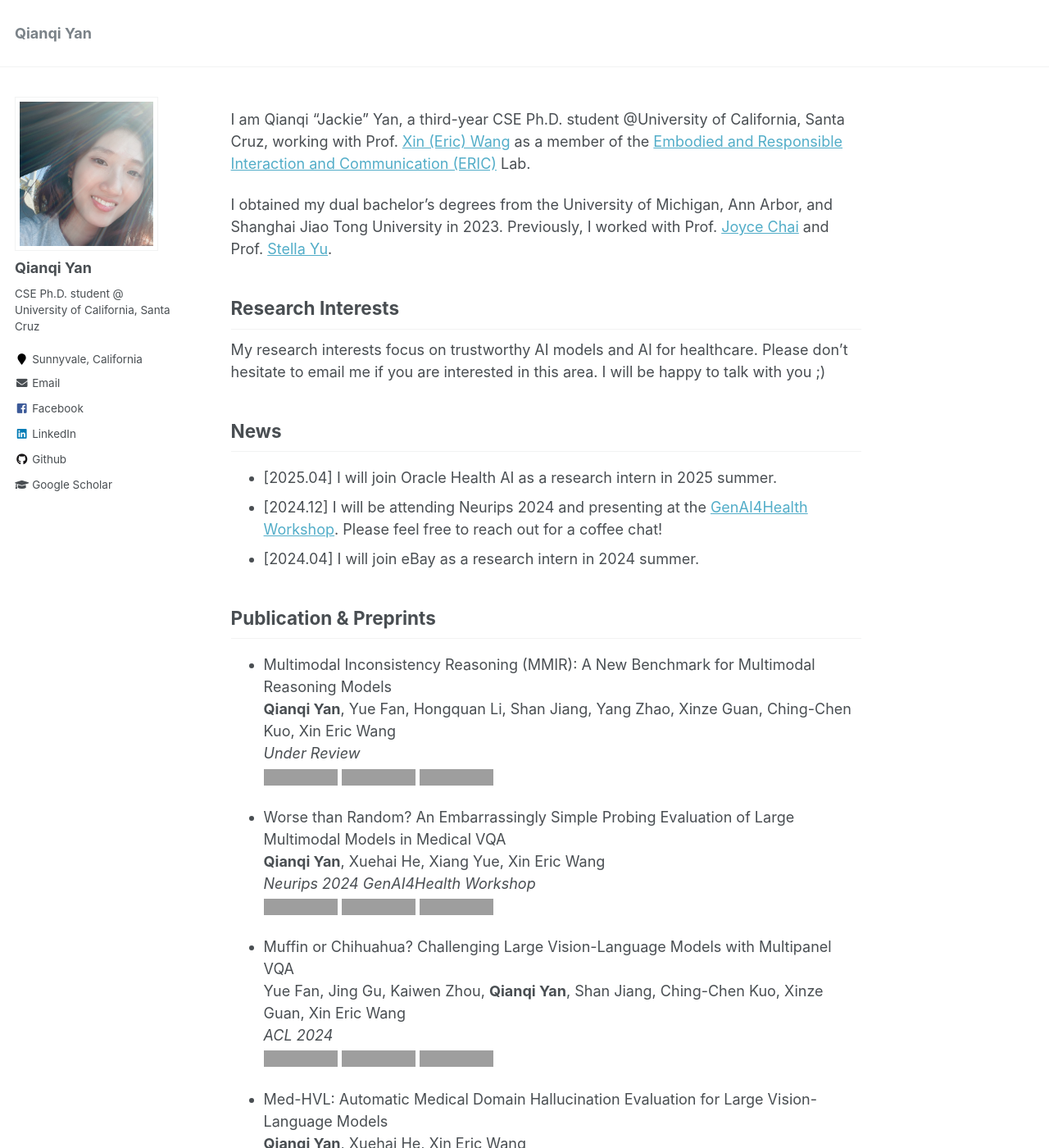
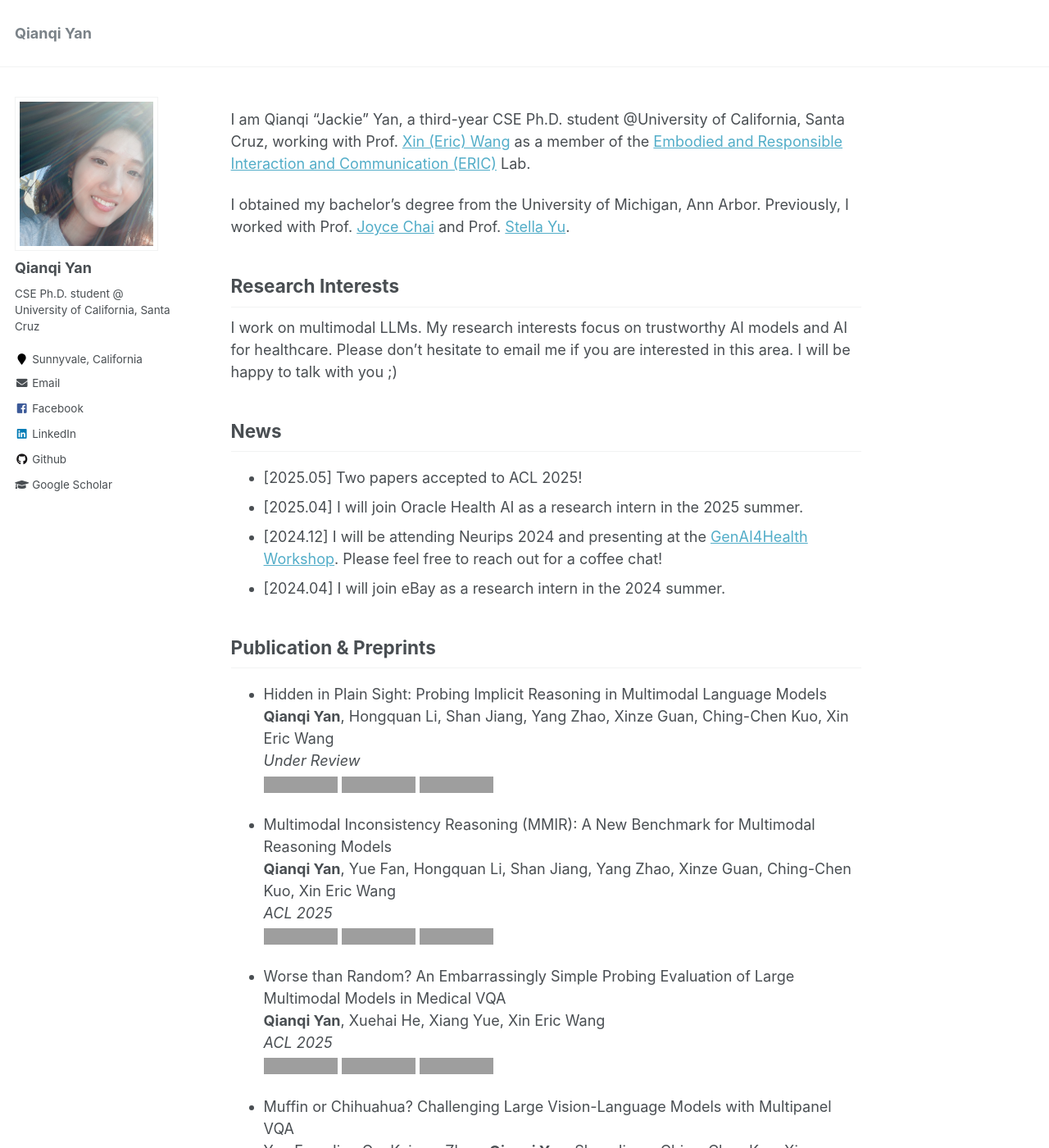
Before and after one commit to Jackie-2000/Jackie-2000.github.io, a Jekyll site: the page built from _pages/about.md, in a window 1280 px wide and 1400 px high. Shown: the whole window at 82% size. Built offline with Jekyll 4.4.1, drawn with Linux system fonts in a browser that asks for light colours; grey boxes are pictures that could not be loaded.

Commit message:
Update about.md

```diff
--- a/_pages/about.md
+++ b/_pages/about.md
@@ -9,28 +9,34 @@ redirect_from:
 ---
 I am Qianqi "Jackie" Yan, a third-year CSE Ph.D. student @University of California, Santa Cruz, working with Prof. [Xin (Eric) Wang](https://eric-xw.github.io/) as a member of the [Embodied and Responsible Interaction and Communication (ERIC)](http://eric-lab.soe.ucsc.edu/home) Lab.
 
-I obtained my dual bachelor's degrees from the University of Michigan, Ann Arbor, and Shanghai Jiao Tong University in 2023. Previously, I worked with Prof. [Joyce Chai](https://web.eecs.umich.edu/~chaijy/) and Prof. [Stella Yu](https://www1.icsi.berkeley.edu/~stellayu/).
+I obtained my bachelor's degree from the University of Michigan, Ann Arbor. Previously, I worked with Prof. [Joyce Chai](https://web.eecs.umich.edu/~chaijy/) and Prof. [Stella Yu](https://www1.icsi.berkeley.edu/~stellayu/).
 
 Research Interests
 ------
-My research interests focus on trustworthy AI models and AI for healthcare. Please don't hesitate to email me if you are interested in this area. I will be happy to talk with you ;)
+I work on multimodal LLMs. My research interests focus on trustworthy AI models and AI for healthcare. Please don't hesitate to email me if you are interested in this area. I will be happy to talk with you ;)
 
 News
 ------
-* [2025.04] I will join Oracle Health AI as a research intern in 2025 summer.
+* [2025.05] Two papers accepted to ACL 2025!
+* [2025.04] I will join Oracle Health AI as a research intern in the 2025 summer.
 * [2024.12] I will be attending Neurips 2024 and presenting at the [GenAI4Health Workshop](https://genai4health.github.io/). Please feel free to reach out for a coffee chat!
-* [2024.04] I will join eBay as a research intern in 2024 summer.
+* [2024.04] I will join eBay as a research intern in the 2024 summer.
 
 Publication & Preprints
 ------
+* Hidden in Plain Sight: Probing Implicit Reasoning in Multimodal Language Models \
+  **Qianqi Yan**, Hongquan Li, Shan Jiang, Yang Zhao, Xinze Guan, Ching-Chen Kuo, Xin Eric Wang \
+  *Under Review* \
+  <a href='https://arxiv.org/abs/2506.00258'><img src='https://img.shields.io/badge/Paper-Arxiv-red'></a> <a href='https://jackie-2000.github.io/iReason.github.io/'><img src='https://img.shields.io/badge/Project-Page-blue'></a> <a href='https://github.com/eric-ai-lab/iReason'><img src='https://img.shields.io/badge/Code-Github-brightgreen?logo=github'></a>
+
 * Multimodal Inconsistency Reasoning (MMIR): A New Benchmark for Multimodal Reasoning Models \
   **Qianqi Yan**, Yue Fan, Hongquan Li, Shan Jiang, Yang Zhao, Xinze Guan, Ching-Chen Kuo, Xin Eric Wang \
-  *Under Review* \
+  *ACL 2025* \
   <a href='https://arxiv.org/abs/2502.16033'><img src='https://img.shields.io/badge/Paper-Arxiv-red'></a> <a href='https://jackie-2000.github.io/mmir.github.io/'><img src='https://img.shields.io/badge/Project-Page-blue'></a> <a href='https://github.com/eric-ai-lab/MMIR'><img src='https://img.shields.io/badge/Code-Github-brightgreen?logo=github'></a>
 
 * Worse than Random? An Embarrassingly Simple Probing Evaluation of Large Multimodal Models in Medical VQA \
   **Qianqi Yan**, Xuehai He, Xiang Yue, Xin Eric Wang \
-  *Neurips 2024 GenAI4Health Workshop* \
+  *ACL 2025* \
   <a href='https://arxiv.org/abs/2405.20421'><img src='https://img.shields.io/badge/Paper-Arxiv-red'></a> <a href='https://jackie-2000.github.io/probmed.github.io/'><img src='https://img.shields.io/badge/Project-Page-blue'></a> <a href='https://github.com/eric-ai-lab/ProbMed'><img src='https://img.shields.io/badge/Code-Github-brightgreen?logo=github'></a>
 
 * Muffin or Chihuahua? Challenging Large Vision-Language Models with Multipanel VQA \
```
